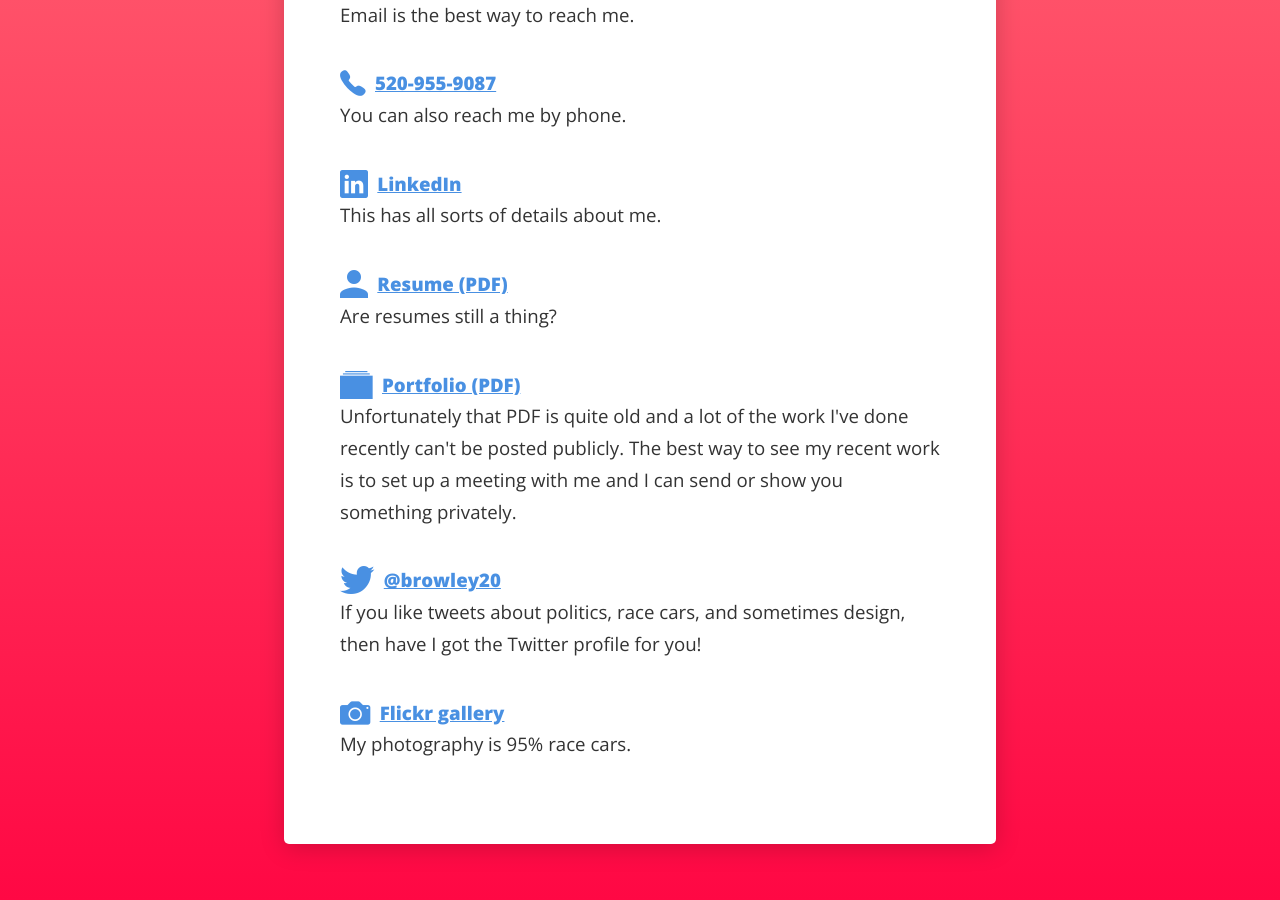
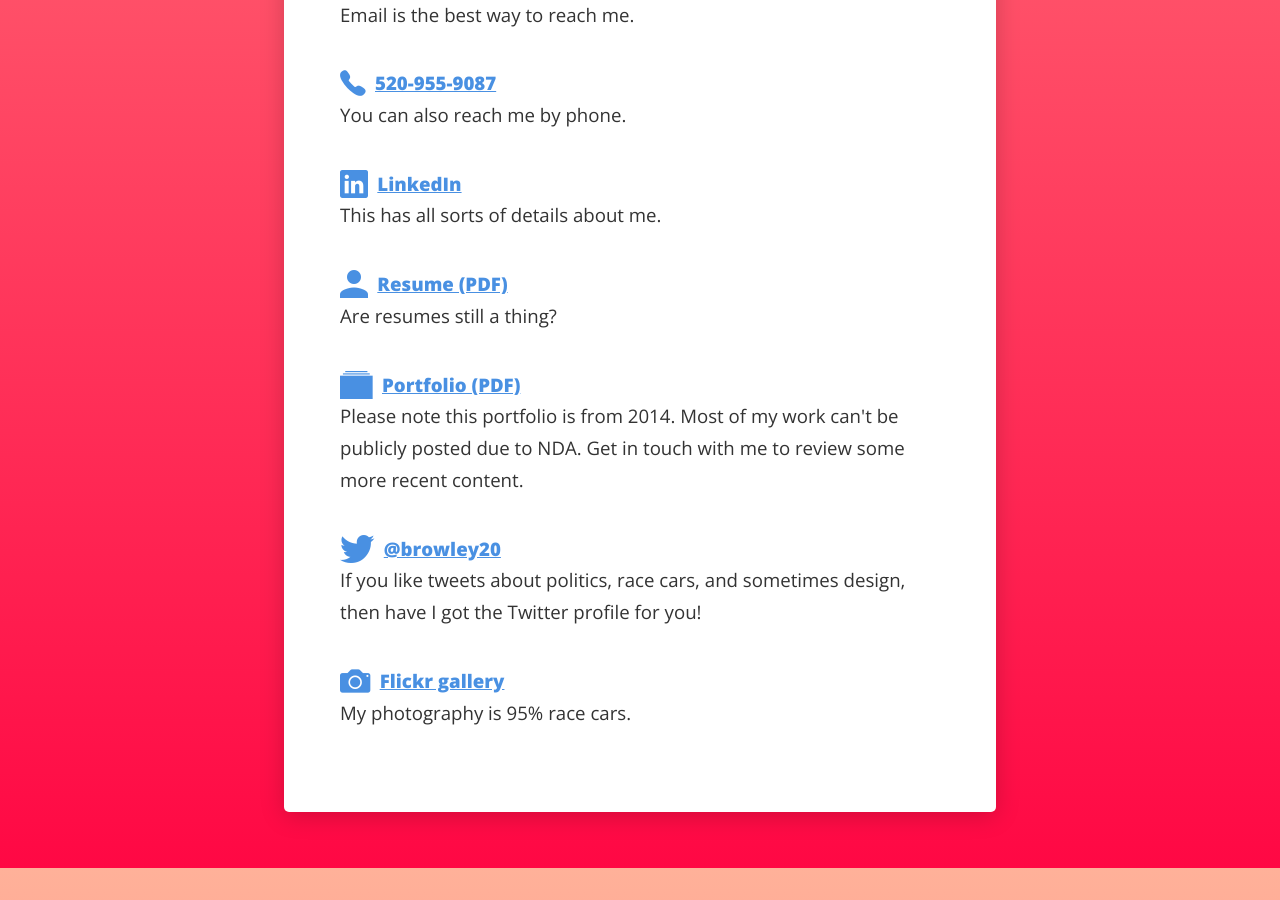
Before and after one commit to brettrowley/brettrowley.github.io, a Jekyll site: the page built from index.html, in a window 1280 px wide and 900 px high, scrolled down 1186 px. Built offline with Jekyll 4.4.1, drawn with Linux system fonts in a browser that asks for light colours; some web fonts are replaced; after the commit the page ends 2054 px from its top, so only the background shows below that.

Commit message:
clarify portfolio age

```diff
--- a/index.html
+++ b/index.html
@@ -18,7 +18,7 @@
 		<p><strong><a href="tel:520-955-9087"><i class="ion-ios-telephone"></i>520-955-9087</a></strong><br> You can also reach me by phone.</p>
 		<p><strong><a target="_blank" href="https://www.linkedin.com/in/brett-rowley-76272837/"><i class="ion-social-linkedin"></i>LinkedIn</a></strong><br> This has all sorts of details about me.</p>
 		<p><strong><a target="_blank" href="assets/downloads/rowley-resume.pdf"><i class="ion-android-person"></i>Resume (PDF)</a></strong><br> Are resumes still a thing?</p>
-		<p><strong><a target="_blank" href="assets/downloads/brett_rowley_portfolio.pdf"><i class="ion-ios-albums"></i>Portfolio (PDF)</a></strong><br> Unfortunately that PDF is quite old and a lot of the work I've done recently can't be posted publicly. The best way to see my recent work is to set up a meeting with me and I can send or show you something privately.</p>
+		<p><strong><a target="_blank" href="assets/downloads/brett_rowley_portfolio.pdf"><i class="ion-ios-albums"></i>Portfolio (PDF)</a></strong><br> Please note this portfolio is from 2014. Most of my work can't be publicly posted due to NDA. Get in touch with me to review some more recent content.</p>
 		<p><strong><a target="_blank" href="https://twitter.com/browley20"><i class="ion-social-twitter"></i>@browley20</a></strong><br> If you like tweets about politics, race cars, and sometimes design, then have I got the Twitter profile for you!</p>
 		<p><strong><a target="_blank" href="http://flickr.com/photos/96116540@N02/"><i class="ion-camera"></i>Flickr gallery</a></strong><br> My photography is 95% race cars.</p>
 	</div>
```
